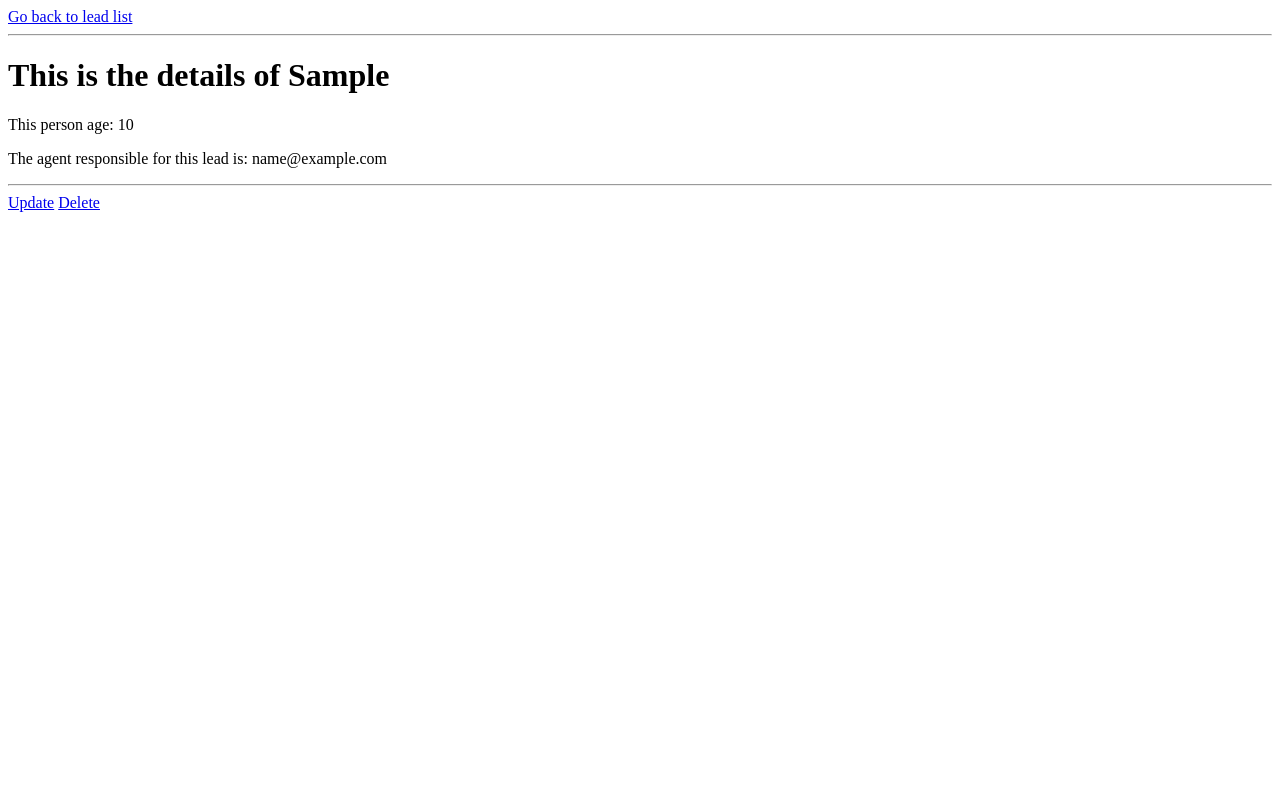
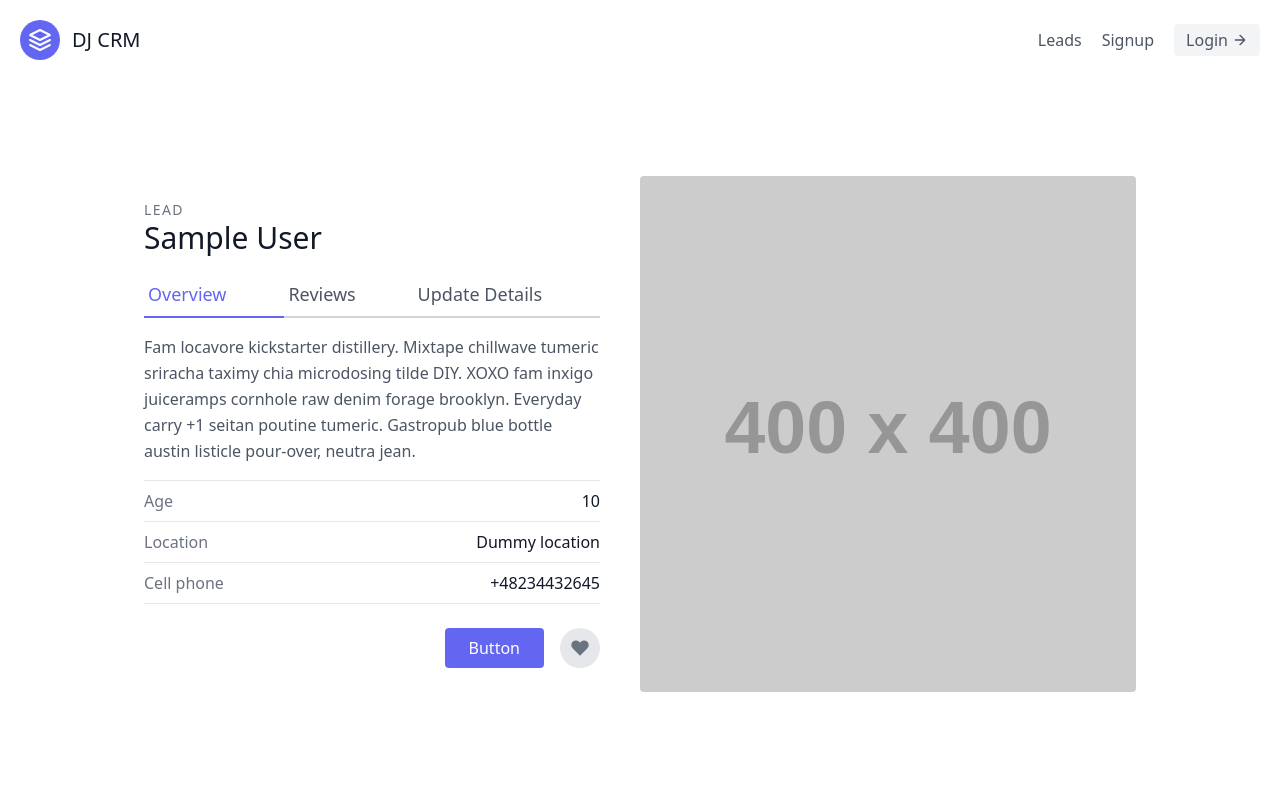
Before and after one commit to MaciejNikonowicz/djcrm, a Django app: page /leads/1/ in a window 1280 px wide. Shown: the top 787 px of the page. Run offline with Django 3.2, Linux system fonts and the light colour scheme; tables that the repository leaves empty hold one stand-in row (values such as "Sample post"); grey boxes labelled with a size stand in for pictures from a placeholder-image service; some libraries are stand-ins or nearby versions.

Commit message:
added tailwind.css and template components + updated views

```diff
--- a/djcrm/urls.py
+++ b/djcrm/urls.py
@@ -1,7 +1,9 @@
 from django.contrib import admin
 from django.urls import path, include
+from leads.views import landing_page
 
 urlpatterns = [
+    path('', landing_page, name='landing-page'),
     path('admin/', admin.site.urls),
     path('leads/', include('leads.urls', namespace="leads"))
 ]
--- a/leads/templates/leads/lead_detail.html
+++ b/leads/templates/leads/lead_detail.html
@@ -1,12 +1,49 @@
 {% extends "base.html" %}
 
 {% block content %}
-    <a href="{% url 'leads:lead-list' %}">Go back to lead list</a>
-    <hr>
-    <h1>This is the details of {{ lead.first_name }}</h1>
-    <p>This person age: {{ lead.age }}</p>
-    <p>The agent responsible for this lead is: {{ lead.agent }}</p>
-    <hr>
-    <a href="{% url 'leads:lead-update' lead.pk %}">Update</a>
-    <a href="{% url 'leads:lead-delete' lead.pk %}">Delete</a>
+
+<section class="text-gray-600 body-font overflow-hidden">
+    <div class="container px-5 py-24 mx-auto">
+      <div class="lg:w-4/5 mx-auto flex flex-wrap">
+        <div class="lg:w-1/2 w-full lg:pr-10 lg:py-6 mb-6 lg:mb-0">
+          <h2 class="text-sm title-font text-gray-500 tracking-widest">LEAD</h2>
+          <h1 class="text-gray-900 text-3xl title-font font-medium mb-4">{{ lead.first_name }} {{ lead.last_name }}</h1>
+          <div class="flex mb-4">
+            <a href="{% url 'leads:lead-detail' lead.pk %}" class="flex-grow text-indigo-500 border-b-2 border-indigo-500 py-2 text-lg px-1">
+                Overview
+            </a>
+            <a class="flex-grow border-b-2 border-gray-300 py-2 text-lg px-1">
+                Reviews
+            </a>
+            <a href="{% url 'leads:lead-update' lead.pk %}" class="flex-grow border-b-2 border-gray-300 py-2 text-lg px-1">
+                Update Details
+            </a>
+          </div>
+          <p class="leading-relaxed mb-4">Fam locavore kickstarter distillery. Mixtape chillwave tumeric sriracha taximy chia microdosing tilde DIY. XOXO fam inxigo juiceramps cornhole raw denim forage brooklyn. Everyday carry +1 seitan poutine tumeric. Gastropub blue bottle austin listicle pour-over, neutra jean.</p>
+          <div class="flex border-t border-gray-200 py-2">
+            <span class="text-gray-500">Age</span>
+            <span class="ml-auto text-gray-900">{{ lead.age }}</span>
+          </div>
+          <div class="flex border-t border-gray-200 py-2">
+            <span class="text-gray-500">Location</span>
+            <span class="ml-auto text-gray-900">Dummy location</span>
+          </div>
+          <div class="flex border-t border-b mb-6 border-gray-200 py-2">
+            <span class="text-gray-500">Cell phone</span>
+            <span class="ml-auto text-gray-900">+48234432645</span>
+          </div>
+          <div class="flex">
+            <button class="flex ml-auto text-white bg-indigo-500 border-0 py-2 px-6 focus:outline-none hover:bg-indigo-600 rounded">Button</button>
+            <button class="rounded-full w-10 h-10 bg-gray-200 p-0 border-0 inline-flex items-center justify-center text-gray-500 ml-4">
+              <svg fill="currentColor" stroke-linecap="round" stroke-linejoin="round" stroke-width="2" class="w-5 h-5" viewBox="0 0 24 24">
+                <path d="M20.84 4.61a5.5 5.5 0 00-7.78 0L12 5.67l-1.06-1.06a5.5 5.5 0 00-7.78 7.78l1.06 1.06L12 21.23l7.78-7.78 1.06-1.06a5.5 5.5 0 000-7.78z"></path>
+              </svg>
+            </button>
+          </div>
+        </div>
+        <img alt="ecommerce" class="lg:w-1/2 w-full lg:h-auto h-64 object-cover object-center rounded" src="https://dummyimage.com/400x400">
+      </div>
+    </div>
+  </section>
+
 {% endblock content %}
--- a/leads/views.py
+++ b/leads/views.py
@@ -2,6 +2,9 @@ from django.shortcuts import render, redirect
 from django.http import HttpResponse
 from .models import Lead, Agent
 from .forms import LeadForm, LeadModelForm
+
+def landing_page(request):
+  return render(request, "landing.html")
 
 
 def lead_list(request):
--- a/templates/base.html
+++ b/templates/base.html
@@ -5,18 +5,14 @@
     <meta http-equiv="X-UA-Compatible" content="IE=edge">
     <meta name="viewport" content="width=device-width, initial-scale=1.0">
     <title>DJCRM</title>
-    <style>
-        .lead {
-          padding: 10px 6px;
-          margin-top: 10px;
-          background-color: #f6f6f6;
-          width: 100%;
-        }
-      </style>
+    <link href="https://unpkg.com/tailwindcss@^2/dist/tailwind.min.css" rel="stylesheet">
 </head>
 <body>
+  <div class="max-w-7xl mx-auto">
+    {% include "navbar.html" %}
     {% block content %}
     {% endblock content %}
     {% include "scripts.html" %}
+  </div>
 </body>
 </html>
--- /dev/null
+++ b/templates/navbar.html
@@ -0,0 +1,19 @@
+<header class="text-gray-600 body-font">
+    <div class="container mx-auto flex flex-wrap p-5 flex-col md:flex-row items-center">
+      <a class="flex title-font font-medium items-center text-gray-900 mb-4 md:mb-0">
+        <svg xmlns="http://www.w3.org/2000/svg" fill="none" stroke="currentColor" stroke-linecap="round" stroke-linejoin="round" stroke-width="2" class="w-10 h-10 text-white p-2 bg-indigo-500 rounded-full" viewBox="0 0 24 24">
+          <path d="M12 2L2 7l10 5 10-5-10-5zM2 17l10 5 10-5M2 12l10 5 10-5"></path>
+        </svg>
+        <span class="ml-3 text-xl">DJ CRM</span>
+      </a>
+      <nav class="md:ml-auto flex flex-wrap items-center text-base justify-center">
+        <a href="{% url 'leads:lead-list' %}" class="mr-5 hover:text-gray-900">Leads</a>
+        <a class="mr-5 hover:text-gray-900">Signup</a>
+      </nav>
+      <a href="#" class="inline-flex items-center bg-gray-100 border-0 py-1 px-3 focus:outline-none hover:bg-gray-200 rounded text-base mt-4 md:mt-0">Login
+        <svg fill="none" stroke="currentColor" stroke-linecap="round" stroke-linejoin="round" stroke-width="2" class="w-4 h-4 ml-1" viewBox="0 0 24 24">
+          <path d="M5 12h14M12 5l7 7-7 7"></path>
+        </svg>
+      </a>
+    </div>
+  </header>
```
Also changed, not shown: leads/templates/leads/lead_list.html (+39 -7 lines), leads/templates/leads/lead_update.html (+32 -8 lines), templates/landing.html (added, +19 -0 lines).
